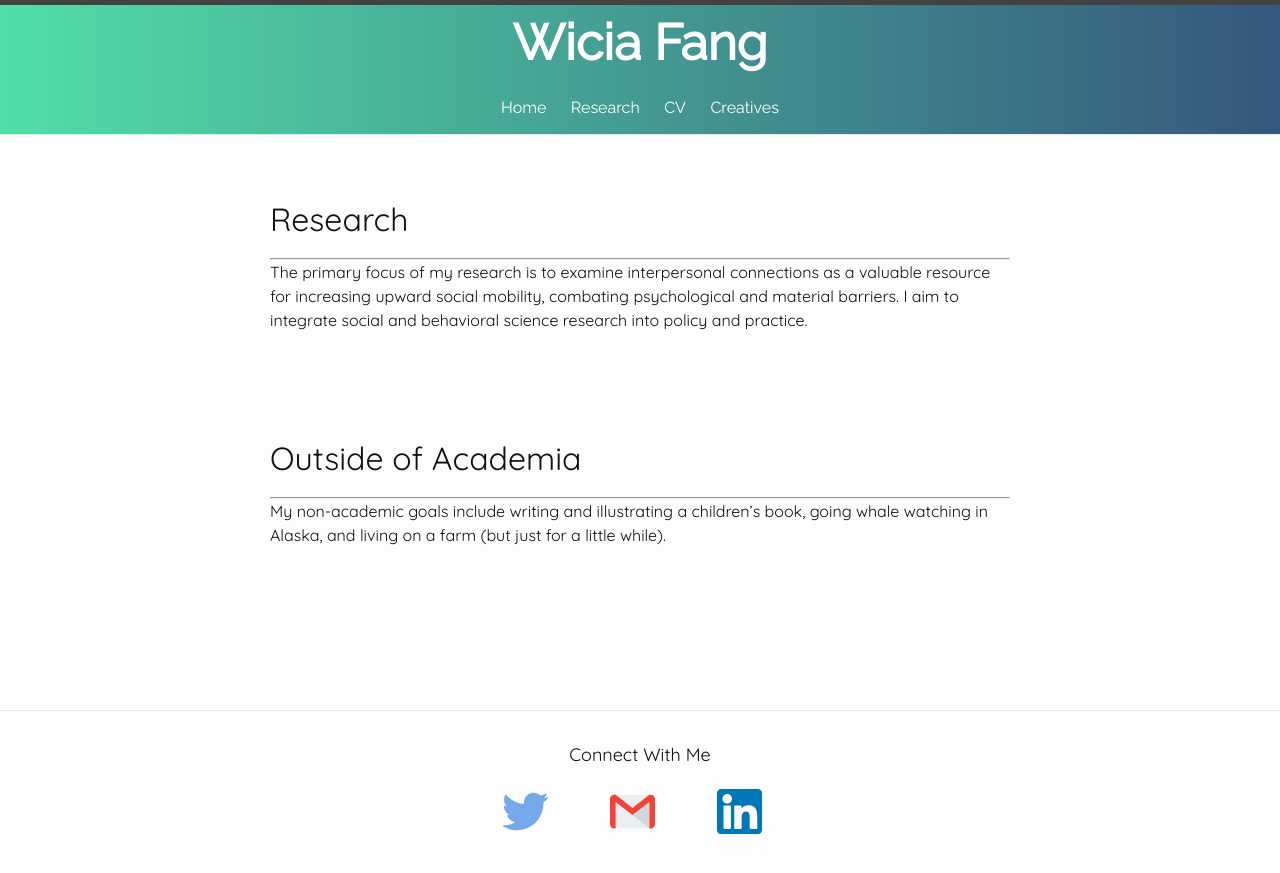
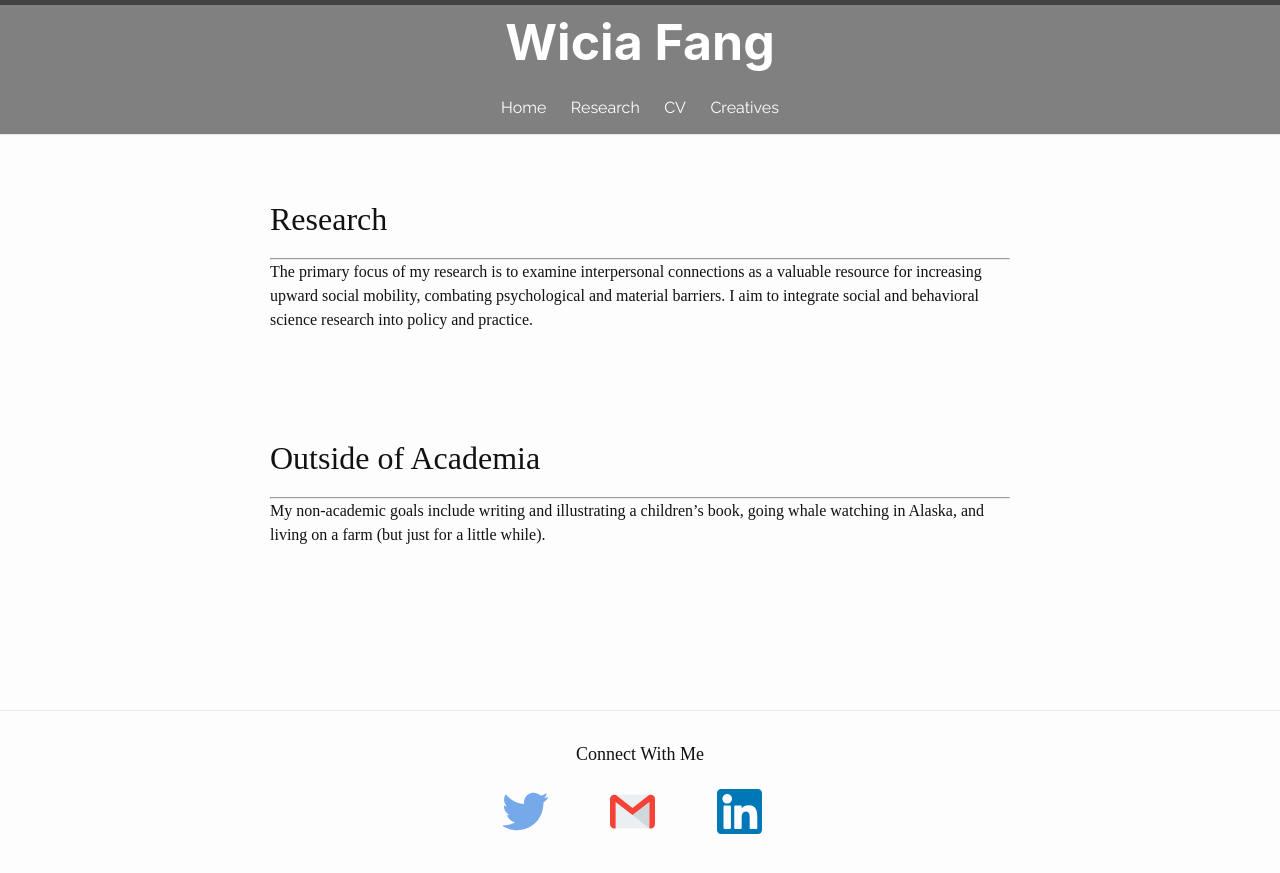
Before and after one commit to wiciaf/wiciaf.github.io, a Jekyll site: the page built from about.markdown, in a window 1280 px wide. Shown: the top 873 px of the page. Built offline with Jekyll 4.4.1, drawn with Linux system fonts in a browser that asks for light colours.

Commit message:
Update main.scss

```diff
--- a/assets/main.scss
+++ b/assets/main.scss
@@ -9,6 +9,7 @@
   font-family: 'Comfortaa', cursive;
   font-family: 'Quicksand', sans-serif;
   font-family: 'Raleway', sans-serif;
+  font-family: 'EB Garamond', serif;
 }
 
 /** Basic styling */
@@ -16,10 +17,10 @@ body { font: 400 16px/1.5 -apple-system, BlinkMacSystemFont, "Segoe UI Bold", Ro
   "Apple Color Emoji", "Segoe UI Emoji", "Segoe UI Symbol";
   color: #111; background-color: #fdfdfd; -webkit-text-size-adjust: 100%;
   -webkit-font-feature-settings: "kern" 1; -moz-font-feature-settings: "kern" 1; -o-font-feature-settings: "kern" 1;
-  font-feature-settings: "kern" 1; font-kerning: normal; display: flex; min-height: 100vh; flex-direction: column; }
+  font-feature-settings: "kern" 1; font-kerning: normal; display: flex; min-height: 100vh; flex-direction: column;}
 
 h1, h2, h3, h4, p {
-  font-family: 'Quicksand';
+  font-family: 'EB Garamond';
 }
 
 /*    HEADER    */
@@ -27,11 +28,10 @@ h1, h2, h3, h4, p {
   font-size: 50px;
   text-align: center;
   font-weight: 750;
-  font-family: "Raleway";
 }
 
 .site-header {
-  background: linear-gradient(-90deg, #35577D, #52dea8);
+  background: grey;
   color: white;
 }
 
@@ -67,11 +67,11 @@ h1, h2, h3, h4, p {
 /*    HOME PAGE    */
 .homeContainer_image {
   height: auto;
-  border-radius: 50%;
+  border-radius: 0%;
 }
 
 .home-box {
-  display: flex;
+  //display: flex;
 }
 
 .home-left {
```
